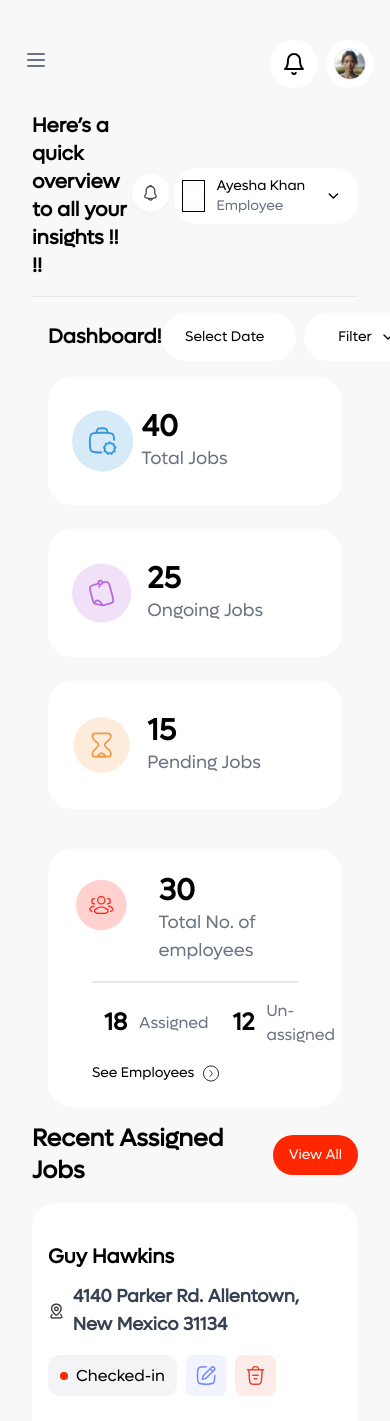
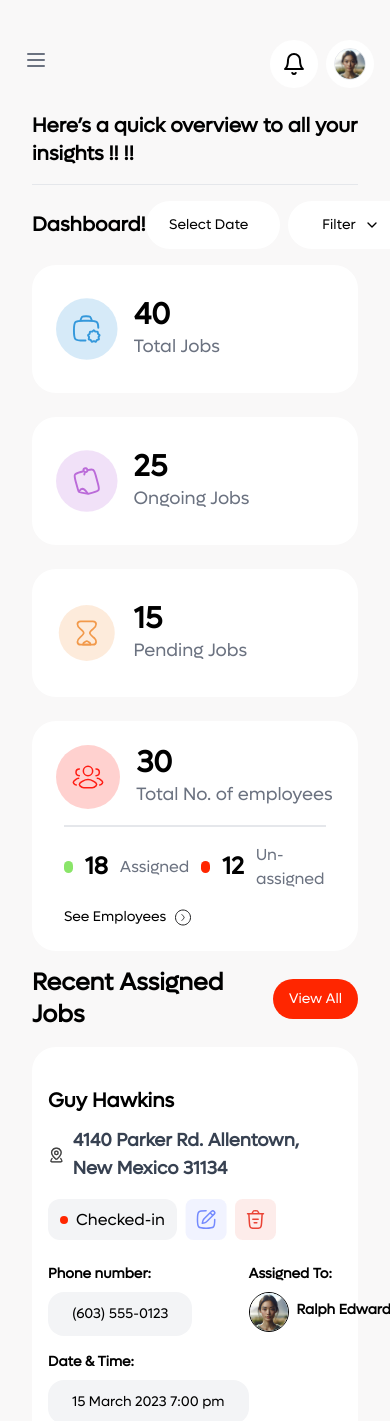
Before and after one commit to abrauf18/chkr, a Next.js app: page /company-admin/dashboard in a window 390 px wide. Shown: the top 1421 px of the page. Built offline with nearby package versions, Linux system fonts and the light colour scheme.

Commit message:
feat: styling on mobile view

```diff
--- a/components/modules/dashboard/Dashboard.tsx
+++ b/components/modules/dashboard/Dashboard.tsx
@@ -26,7 +26,7 @@ const Dashboard = () => {
     <div className="flex flex-col w-full">
       <div className='flex justify-between items-center pt-2'>
         <div><h1 className='text-xl lg:text-3xl font-bold'>Here’s a quick overview to all your insights !! !!</h1></div>
-        <div className='flex items-center'>
+        <div className='flex mobile:hidden items-center'>
           <BellIcon />
           <div className='flex items-center bg-white rounded-3xl w-full p-2'>
             <div>
@@ -41,7 +41,7 @@ const Dashboard = () => {
         </div>
       </div>
       <hr className='my-4' />
-      <div className='flex justify-between items-center md:px-0 px-4'>
+      <div className='flex justify-between items-center'>
         <h1 className='text-xl font-bold'>Dashboard!</h1>
         <div className="flex justify-center items-center gap-2">
           <Button className="md:w-[90%] w-1/2 bg-white rounded-3xl p-6 text-sm lg:text-base">
@@ -57,9 +57,9 @@ const Dashboard = () => {
         </div>
       </div>
       {/* Job Cards */}
-      <div className='flex md:flex-row flex-col w-full gap-6 mt-4 px-4 md:px-0'>
+      <div className='flex md:flex-row flex-col w-full gap-6 mt-4'>
         <div className='flex md:w-[32%] bg-white rounded-3xl items-center py-8 px-6'>
-          <TotalJobs className='mr-2' />
+          <TotalJobs className='mr-4' />
           <div className='flex flex-col w-3/4'>
             <h1 className='font-bold text-3xl'>40</h1>
             <p className='text-gray-500 text-lg'>Total Jobs</p>
@@ -80,14 +80,13 @@ const Dashboard = () => {
           </div>
         </div>
       </div>
-      <div className='flex flex-col bg-white mt-10 rounded-3xl gap-4 py-6 px-3 mx-4 md:mx-0'>
-        <div className='flex justify-start gap-4 px-4'>
+      <div className='flex flex-col bg-white mt-6 rounded-3xl gap-4 py-6'>
+        <div className='flex justify-start px-6'>
           <Employees className='mr-4' />
           <div className='flex flex-col'>
             <h1 className='font-bold text-3xl'>30</h1>
             <p className='text-gray-500 text-lg'>Total No. of employees</p>
           </div>
-
         </div>
         <hr className="h-0.5 bg-gray-200 mx-8 px-4" />
         <div className='flex md:flex-row flex-col mx-8 justify-between'>
```
